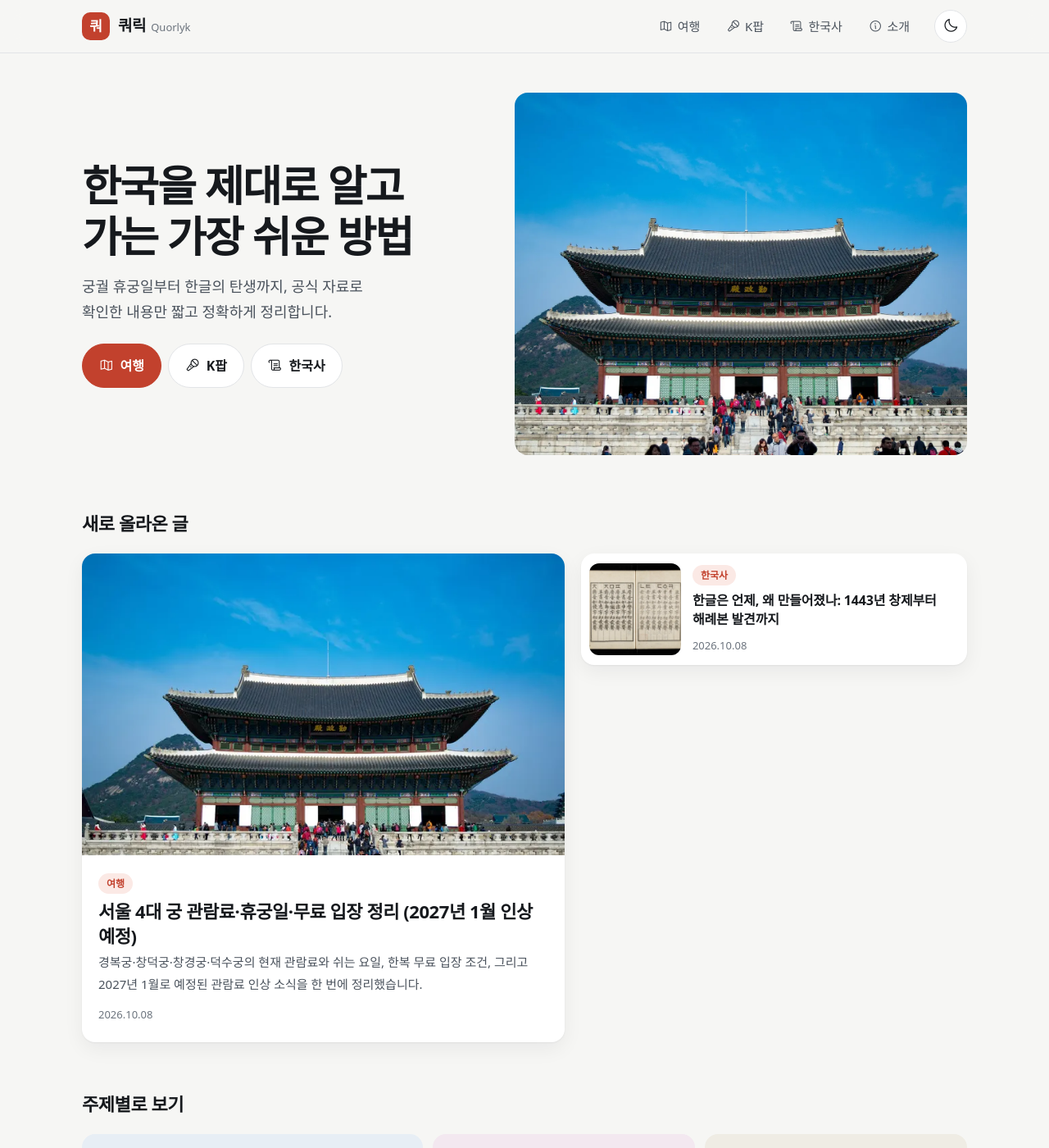
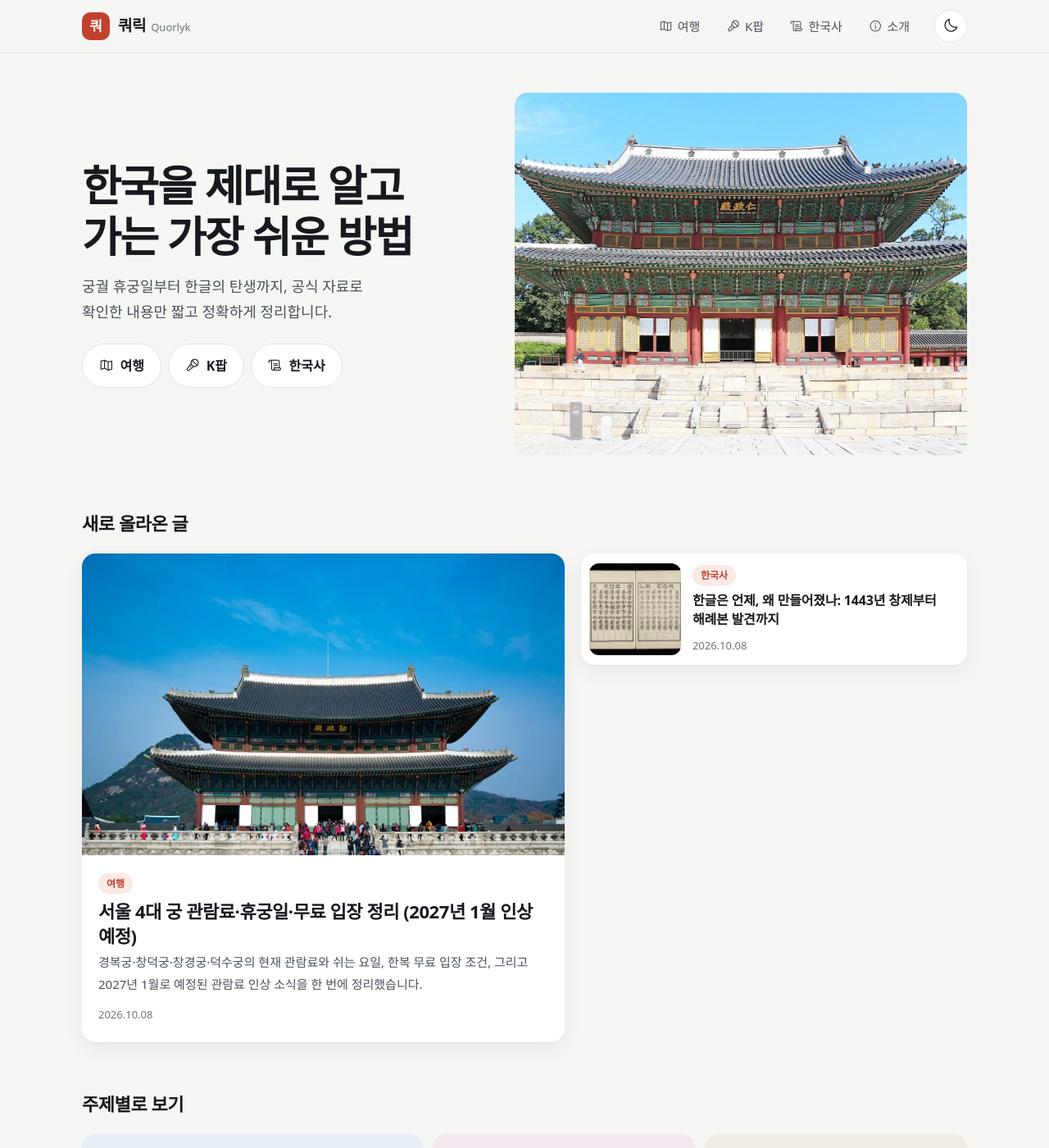
Before and after one commit to ekgoddlek0-dotcom/quorlyk-site, a Jekyll site: the page built from index.html, in a window 1280 px wide and 1400 px high. Shown: the whole window at 82% size. Built offline with Jekyll 4.4.1, drawn with Linux system fonts in a browser that asks for light colours; some web fonts are replaced.

Commit message:
첫 화면 사진 중복 제거, 버튼 통일
Co-Authored-By: Claude Opus 5.5 <noreply@anthropic.com>

```diff
--- a/assets/style.css
+++ b/assets/style.css
@@ -82,7 +82,7 @@ body { padding-bottom: calc(var(--tab-h) + env(safe-area-inset-bottom)); }
 .btn:hover { border-color: var(--accent); }
 .btn:active { transform: translateY(1px) scale(.98); }
 .btn-pill { padding: 12px 20px; font-size: 16px; }
-.hero-btns .btn:first-child { background: var(--accent); border-color: var(--accent); color: var(--accent-ink); }
+
 .chip { display: inline-block; padding: 4px 12px; border-radius: 999px; background: var(--accent-soft); color: var(--accent);
   font-size: 13px; font-weight: 700; text-decoration: none; }
 .chip-sm { padding: 2px 10px; font-size: 12px; }
--- a/index.html
+++ b/index.html
@@ -12,8 +12,8 @@ title: 한국 여행·K팝·한국사 정보
   </div>
   <figure class="hero-img">
     <picture>
-      <source media="(max-width: 720px)" srcset="{{ '/assets/img/gyeongbokgung-sm.webp' | relative_url }}">
-      <img src="{{ '/assets/img/gyeongbokgung.webp' | relative_url }}" alt="파란 하늘 아래 경복궁 근정전 정면" width="1600" height="1067" fetchpriority="high">
+      <source media="(max-width: 720px)" srcset="{{ '/assets/img/changdeokgung-sm.webp' | relative_url }}">
+      <img src="{{ '/assets/img/changdeokgung.webp' | relative_url }}" alt="창덕궁 인정전과 넓은 앞마당" width="1600" height="1067" fetchpriority="high">
     </picture>
   </figure>
 </section>
```
